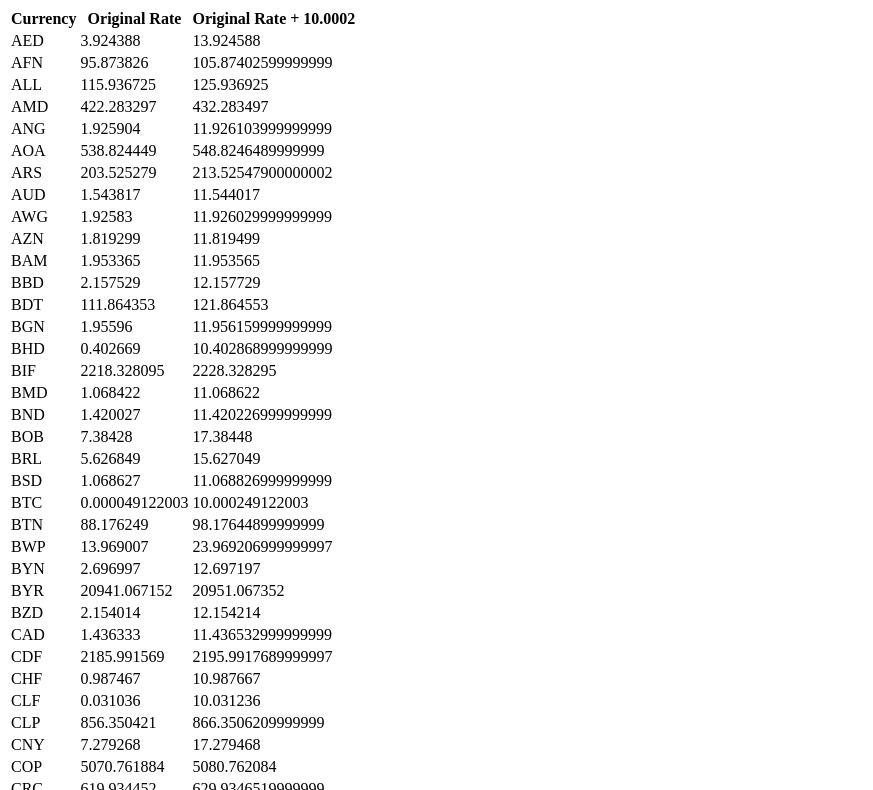
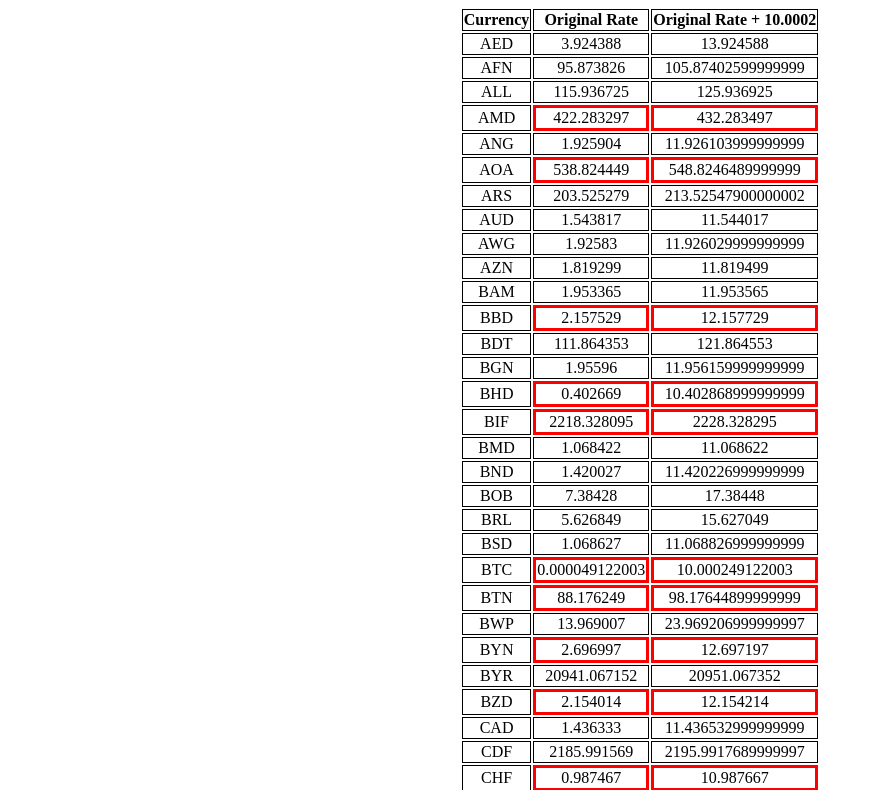
Before and after one commit to frankieyeung/forex-test, a plain HTML site: page index.html in a window 1280 px wide. Shown: the part 73-863 px from the top of the page, without its empty margins (0-873 px from the left). Drawn offline with Linux system fonts and the light colour scheme.

Commit message:
Add CSS styles

```diff
--- a/forex.js
+++ b/forex.js
@@ -12,6 +12,8 @@ const forexData = fetch("https://api.apilayer.com/exchangerates_data/latest?", r
     .then(result => console.log(result))
     .catch(error => console.log('error', error));
  */
+
+
 
 forexData = {
     "success": true,
@@ -239,19 +241,19 @@ const buildTable = (data, ...tableHeader) => {
     }
     output += '</tr><thead>';
     for (key in data) {
-        output += `<tr class="${key}"><td>${key}</td>`;
+        output += `<tr><td>${key}</td>`;
         for (value of data[key]) {
-            if (isEven(value)) {
-                output += `<td>${value}</td>`;
+            if (isEven(parseInt(value))) {
+                output += `<td class="${key} even">${value}</td>`;
             }
             else{
-                output += `<td>${value}</td>`;
+                output += `<td class="${key} odd">${value}</td>`;
             }
         }
         output += '</tr>'
     }
     console.log(output);
-     forexTable.innerHTML = output;
+    forexTable.innerHTML = output;
 }
 
 const isEven = (value) => {
--- a/index.html
+++ b/index.html
@@ -6,14 +6,11 @@
     <meta http-equiv="X-UA-Compatible" content="IE=edge">
     <meta name="viewport" content="width=device-width, initial-scale=1.0">
     <link rel="stylesheet" href="styles.css" type="text/css">
-    <title>Document</title>
+    <title>Forex Rate Table</title>
 
 <body>
-    <h1 id="test">Forex Rate Table</h1>
-    <table id="forex-table">
-
-
-    </table>
+    <h1>Forex Rate Table</h1>
+    <table id="forex-table"></table>
 </body>
 
 <script src="forex.js"></script>
--- a/styles.css
+++ b/styles.css
@@ -1,4 +1,13 @@
-.HKD {
+body, table {
+    text-align: center;
+    margin-left: auto;
+    margin-right: auto;
+}
 
-    background: red;
+td, th {
+    border : 1px solid black;
 }
+
+td .HKD, .even {
+    border: 3px solid red;
+}
```
